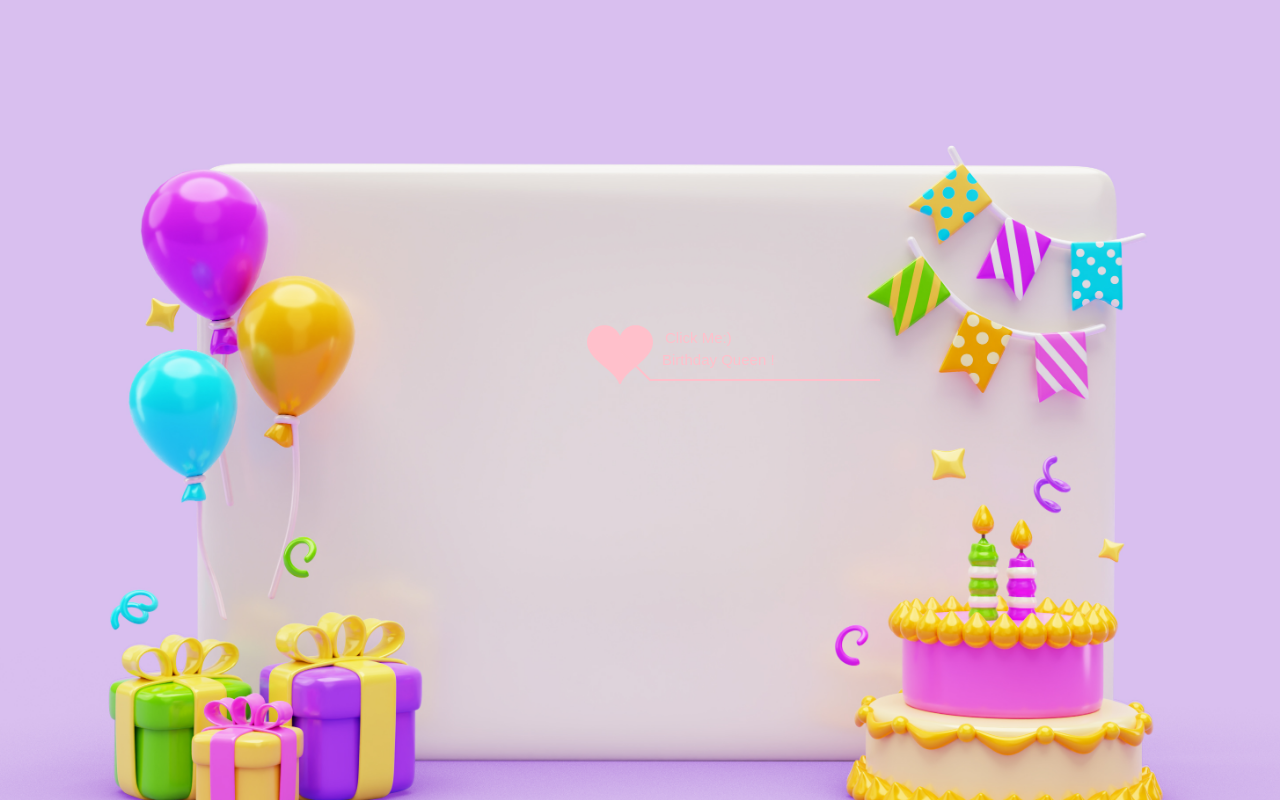
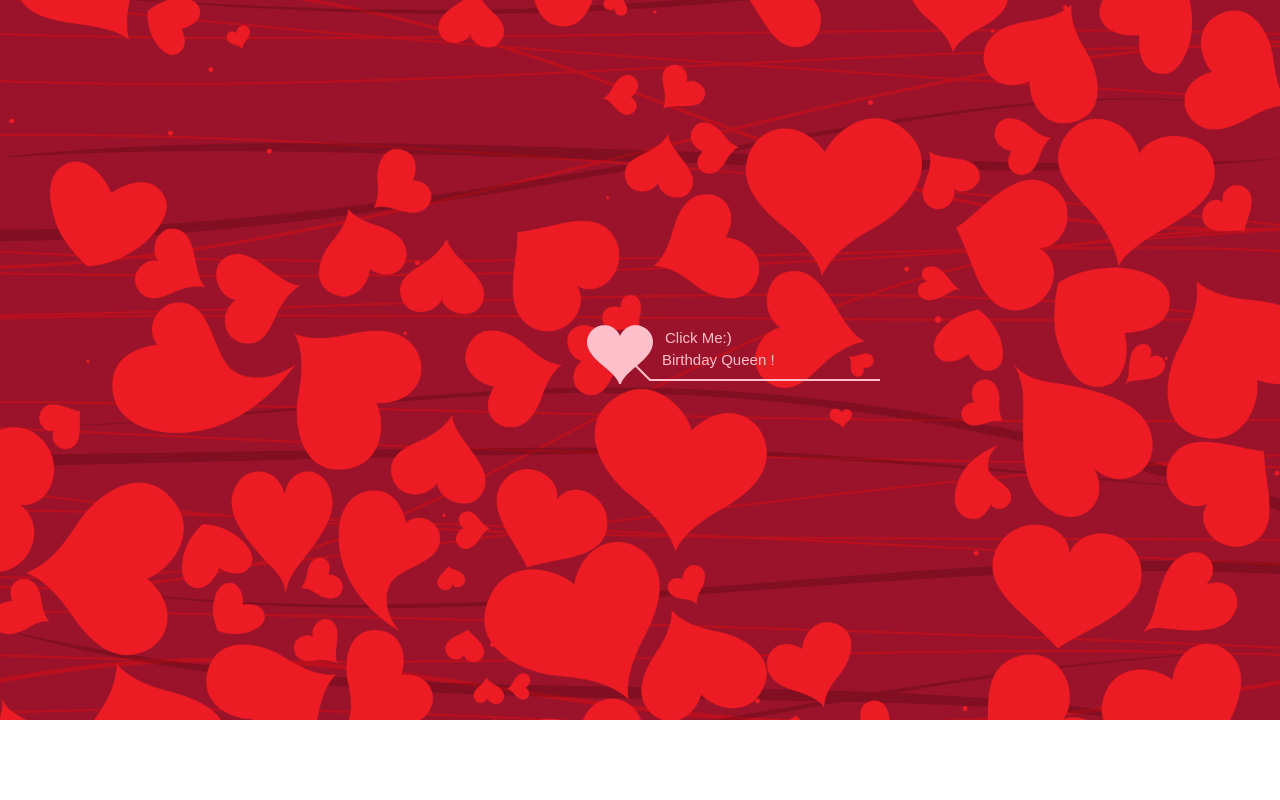
Before and after one commit to pradeepkavuru/babe_s-birthday, a plain HTML site: page index.html in a window 1280 px wide. Drawn offline with Linux system fonts and the light colour scheme.

Commit message:
Update default.css

```diff
--- a/file/default.css
+++ b/file/default.css
@@ -1,7 +1,7 @@
 body {
   margin: 0;
   padding: 0;
-  background-image: url('../img2.jpg');
+  background-image: url('../img3.png');
   background-size: cover;
   background-repeat: no-repeat;
   font-size: 14px;
```
